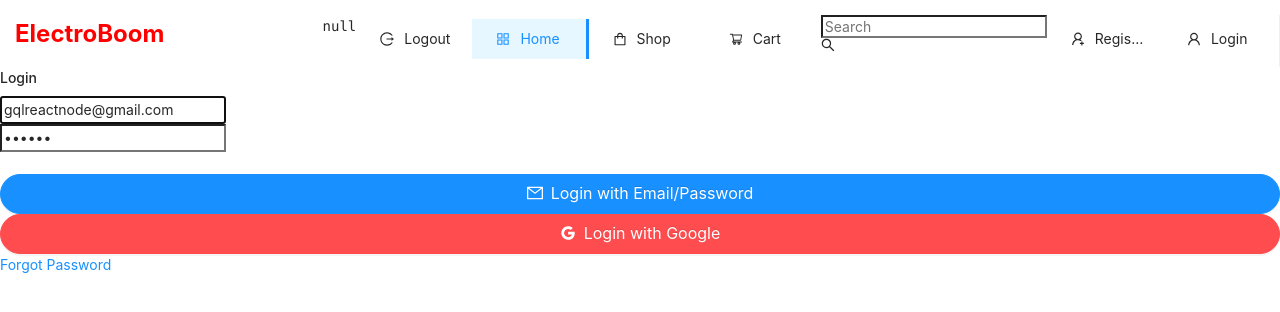
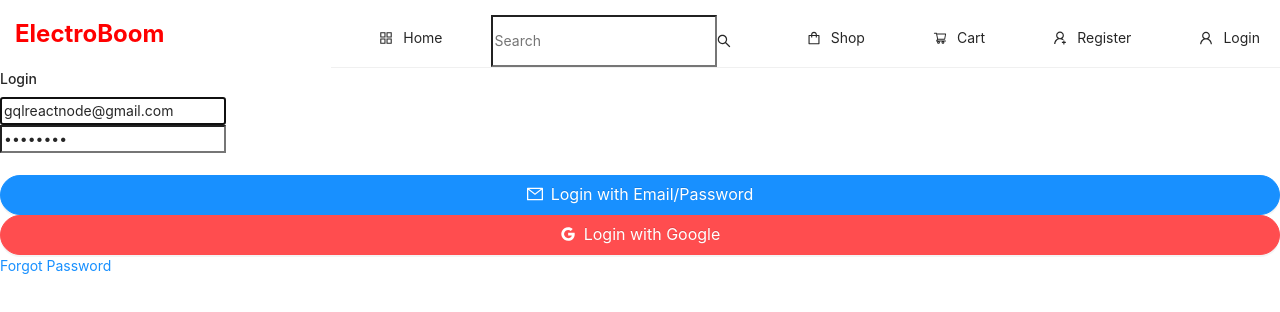
Before and after one commit to paul-rep/electroboom-react, a React (Create React App) app: page /login in a window 1280 px wide. Shown: the top 312 px of the page. Built offline with nearby package versions, Linux system fonts and the light colour scheme; no server answers.

Commit message:
final auth navbar logic fixes

```diff
--- a/src/components/nav/Header.js
+++ b/src/components/nav/Header.js
@@ -45,12 +45,8 @@
     <Link style={{'flex':1,'margin-left':'15px','color':'red','font-weight':'bold','font-size':'1.5rem'}} to="/">
       ElectroBoom
     </Link>
-    <pre>{JSON.stringify(user,null," ")}</pre>
-    <Menu style={{display: 'flex',flex:3, justifyContent: 'space-between'}} onClick={handleClick} selectedKeys={[current]} mode="inline">
-
-      <Item icon={<LogoutOutlined />} onClick={logout}>
-            Logout
-      </Item>
+    {/* <pre>{JSON.stringify(user,null," ")}</pre> */}
+    <Menu style={{display: 'flex',flex:3, justifyContent: 'space-between'}} onClick={handleClick} mode="horizontal">
 
        <Item key="home" icon={<AppstoreOutlined />}>
         <Link to="/">Home</Link>
@@ -101,6 +97,12 @@
               <Link to="/admin/dashboard">Dashboard</Link>
             </Item>
           )}
+
+
+          <Item icon={<LogoutOutlined />} onClick={logout}>
+                Logout
+          </Item>
+
         </SubMenu>
       )}
     </Menu>
--- a/src/pages/auth/Login.js
+++ b/src/pages/auth/Login.js
@@ -9,7 +9,7 @@
 
 const Login = ({ history }) => {
   const [email, setEmail] = useState("gqlreactnode@gmail.com");
-  const [password, setPassword] = useState("gggggg");
+  const [password, setPassword] = useState("11111111");
   const [loading, setLoading] = useState(false);
 
   const { user } = useSelector((state) => ({ ...state }));
```
